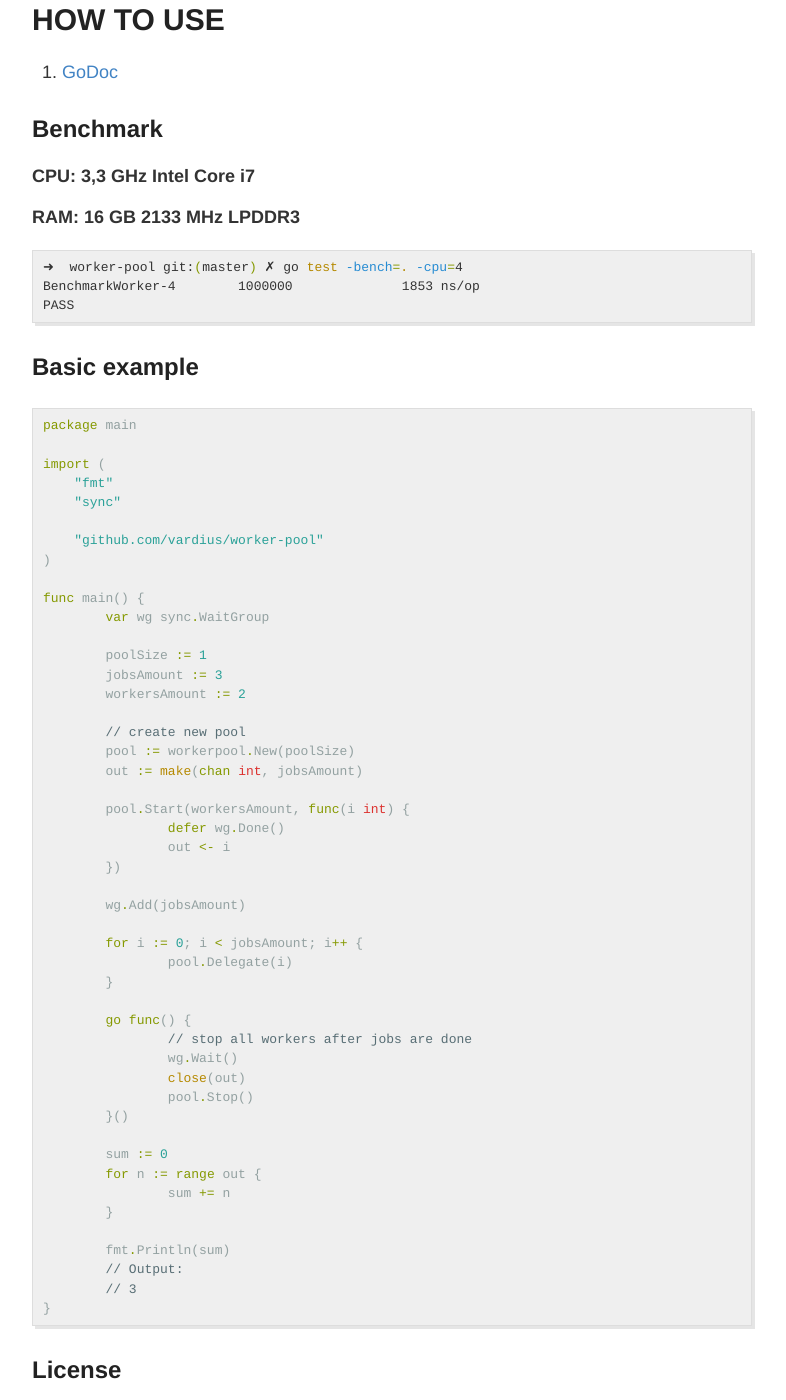
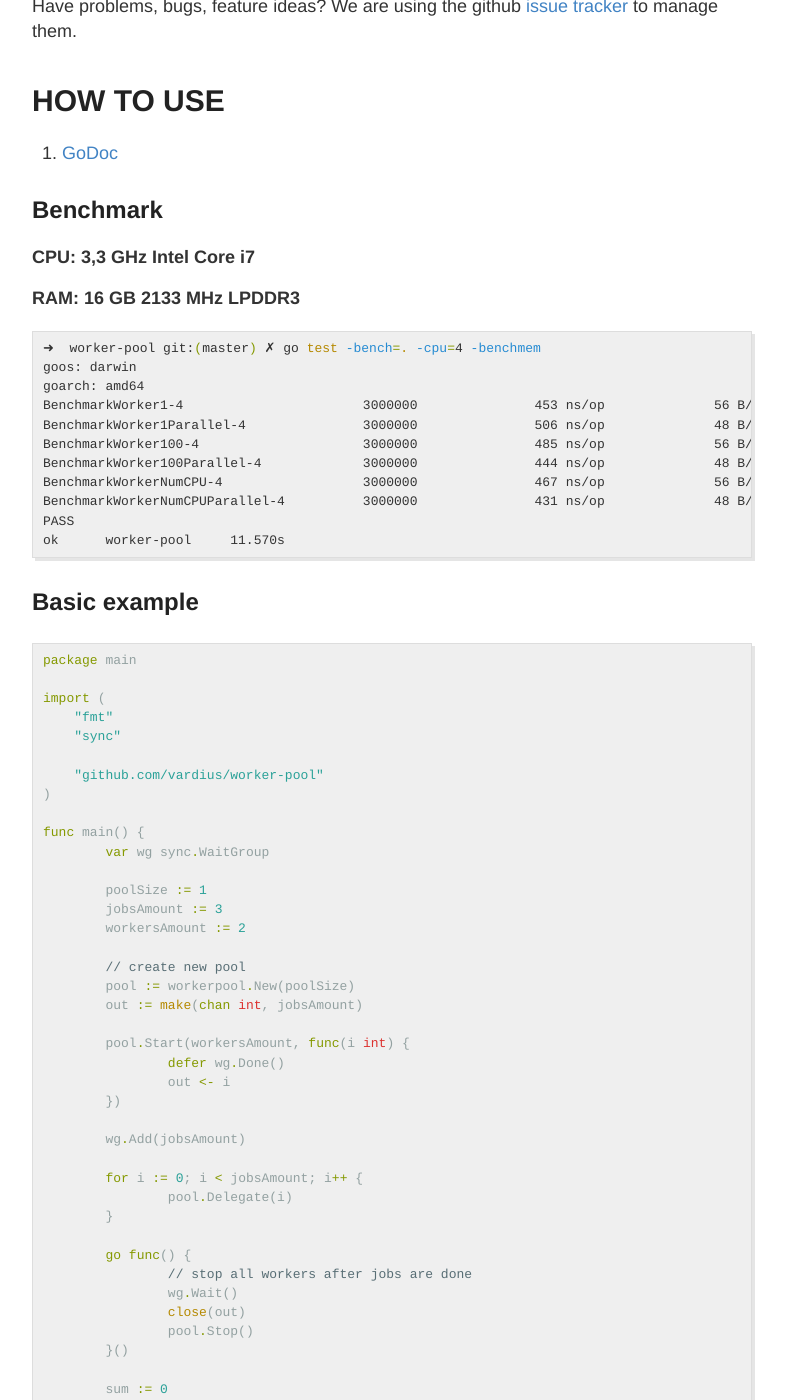
Before and after one commit to vardius/vardius.github.io, a Jekyll site: the page built from _projects/worker-pool.md, in a window 1280 px wide and 1400 px high, scrolled down 905 px. Shown: the whole window, without its empty margins (248-1034 px from the left). Built offline with Jekyll 4.4.1, drawn with Linux system fonts in a browser that asks for light colours; some of the changed text lies outside the part shown.

Commit message:
Update worker-pool.md

````diff
--- a/_projects/worker-pool.md
+++ b/_projects/worker-pool.md
@@ -5,6 +5,8 @@ title: worker-pool
 description: Go simple async worker pool
 ---
 
+Vardius - worker-pool
+================
 [![Build Status](https://travis-ci.org/vardius/worker-pool.svg?branch=master)](https://travis-ci.org/vardius/worker-pool)
 [![Go Report Card](https://goreportcard.com/badge/github.com/vardius/worker-pool)](https://goreportcard.com/report/github.com/vardius/worker-pool)
 [![codecov](https://codecov.io/gh/vardius/worker-pool/branch/master/graph/badge.svg)](https://codecov.io/gh/vardius/worker-pool)
@@ -35,9 +37,17 @@ HOW TO USE
 **RAM: 16 GB 2133 MHz LPDDR3**
 
 ```bash
-➜  worker-pool git:(master) ✗ go test -bench=. -cpu=4
-BenchmarkWorker-4        1000000              1853 ns/op
+➜  worker-pool git:(master) ✗ go test -bench=. -cpu=4 -benchmem
+goos: darwin
+goarch: amd64
+BenchmarkWorker1-4                	 3000000	       453 ns/op	      56 B/op	       3 allocs/op
+BenchmarkWorker1Parallel-4        	 3000000	       506 ns/op	      48 B/op	       2 allocs/op
+BenchmarkWorker100-4              	 3000000	       485 ns/op	      56 B/op	       3 allocs/op
+BenchmarkWorker100Parallel-4      	 3000000	       444 ns/op	      48 B/op	       2 allocs/op
+BenchmarkWorkerNumCPU-4           	 3000000	       467 ns/op	      56 B/op	       3 allocs/op
+BenchmarkWorkerNumCPUParallel-4   	 3000000	       431 ns/op	      48 B/op	       2 allocs/op
 PASS
+ok  	worker-pool	11.570s
 ```
 
 ## Basic example
@@ -90,10 +100,3 @@ func main() {
 	// 3
 }
 ```
-
-License
--------
-
-This package is released under the MIT license. See the complete license in the package:
-
-[LICENSE](LICENSE.md)
````
